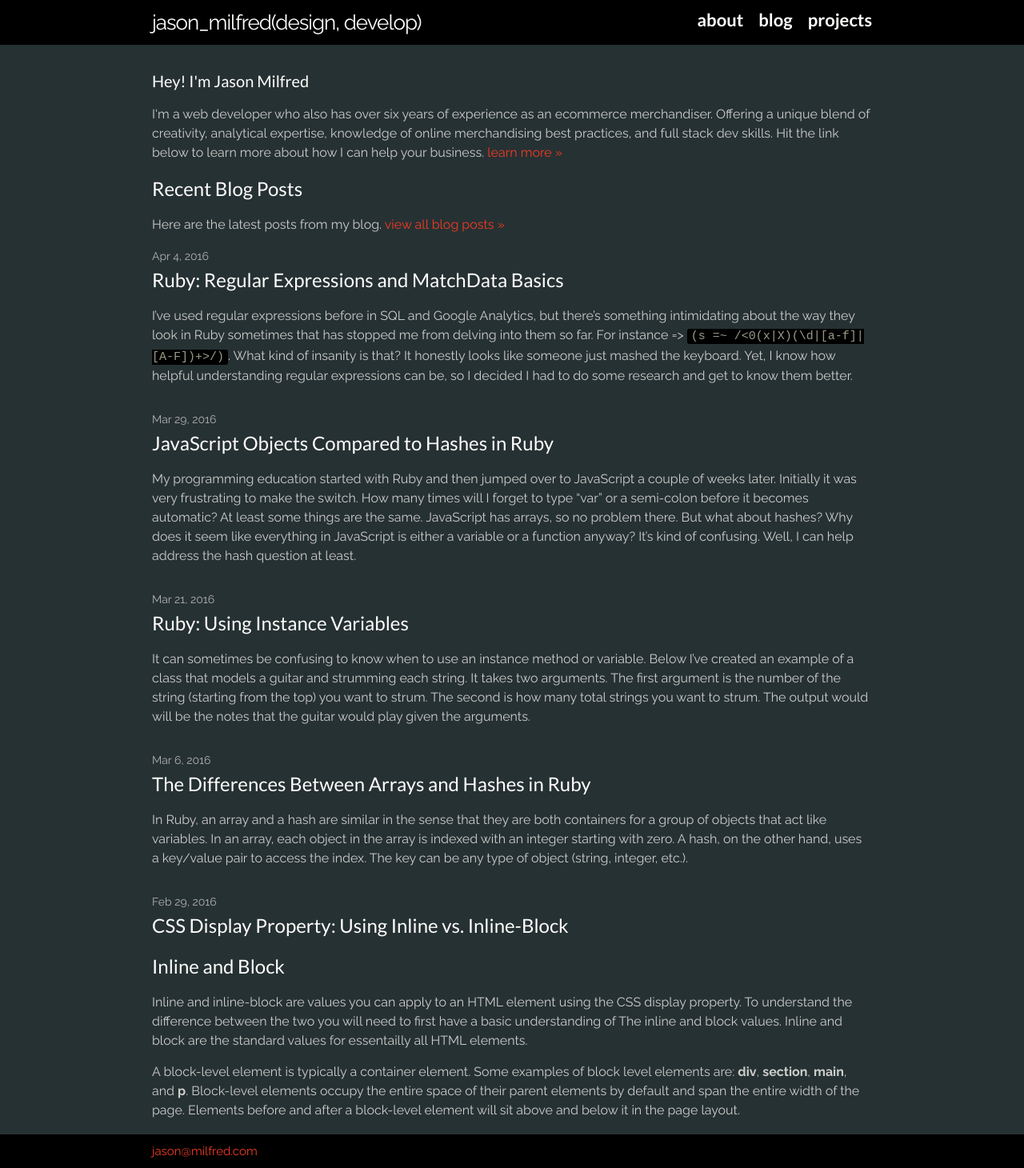
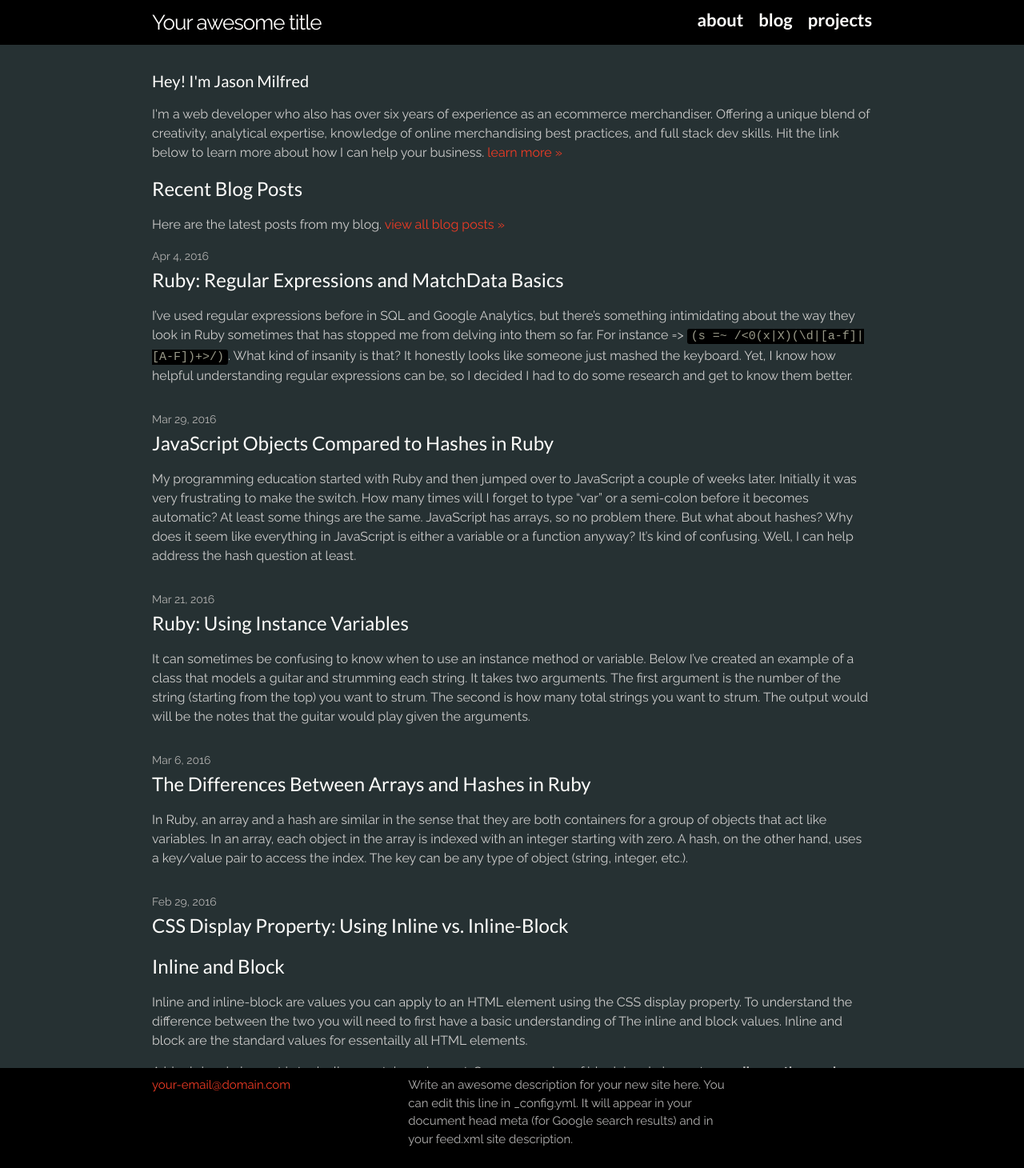
Before and after one commit to milfred/milfred.github.io, a Jekyll site: the page built from index.html, in a window 1280 px wide. Shown: the whole page at 80% size. Built offline with Jekyll 4.4.1, drawn with Linux system fonts in a browser that asks for light colours; some web fonts are replaced.

Commit message:
Update config file

```diff
--- a/_config.yml
+++ b/_config.yml
@@ -6,12 +6,15 @@
 # 'jekyll serve'. If you change this file, please restart the server process.
 
 # Site settings
-title: "jason_milfred(design, develop)"
+title: Your awesome title
 subtitle:
-email: jason@milfred.com
-description:
+email: your-email@domain.com
+description: > # this means to ignore newlines until "baseurl:"
+  Write an awesome description for your new site here. You can edit this
+  line in _config.yml. It will appear in your document head meta (for
+  Google search results) and in your feed.xml site description.
 baseurl: "" # the subpath of your site, e.g. /blog
-url: # the base hostname & protocol for your site
+url: "http://yourdomain.com" # the base hostname & protocol for your site
 
 # Post settings
 defaults:
```
